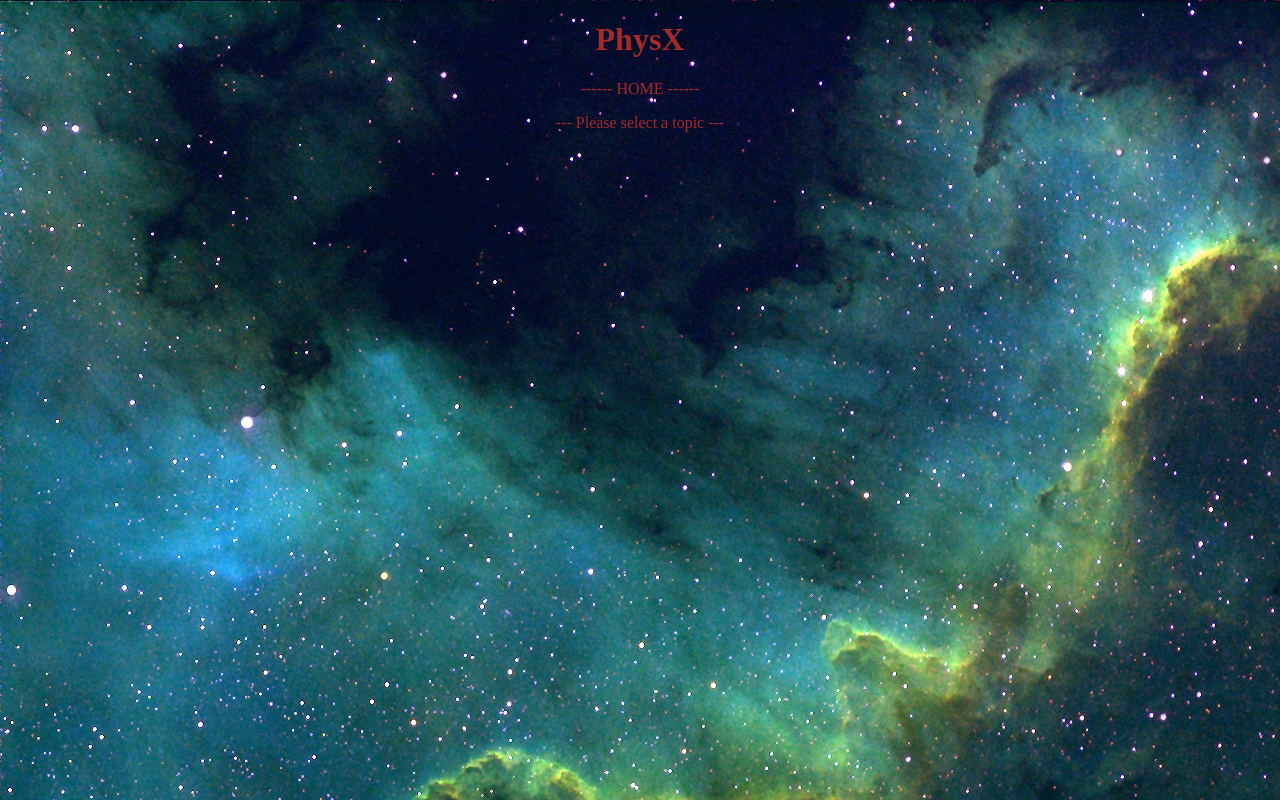
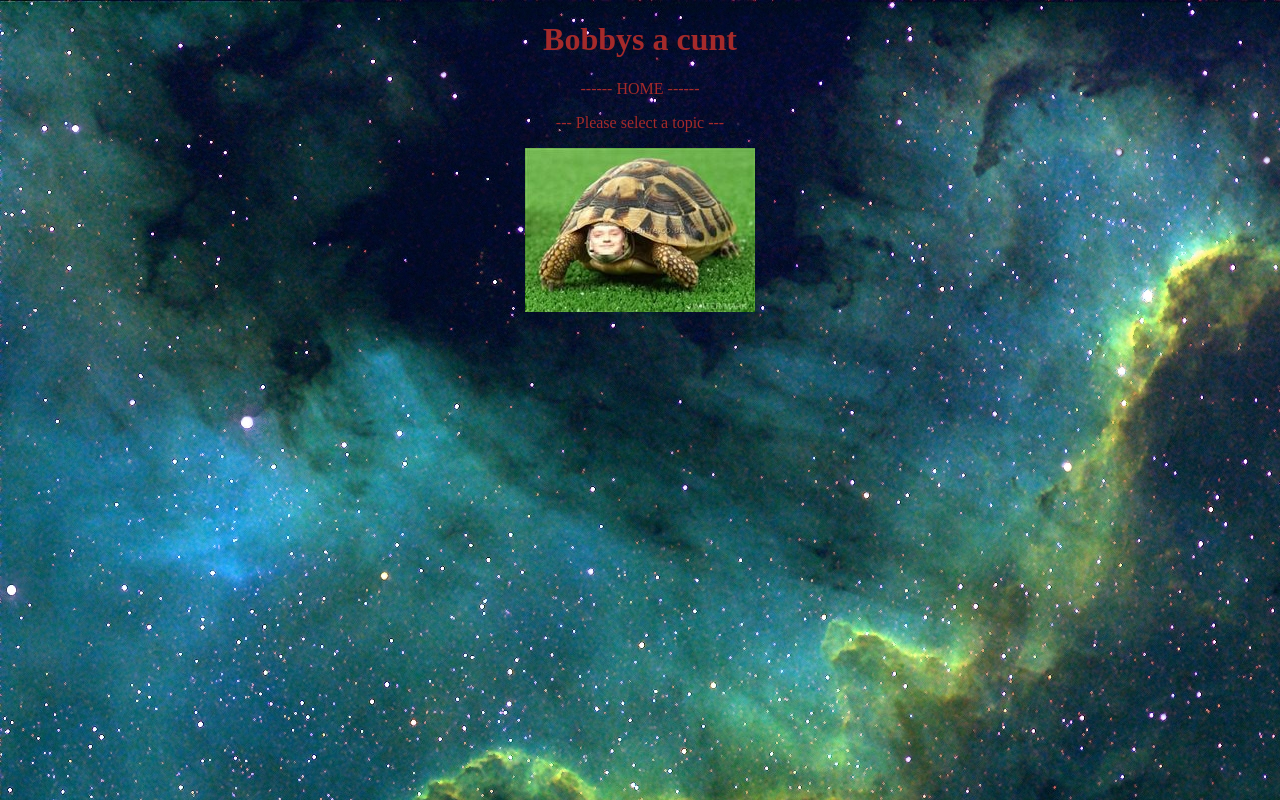
Before and after one commit to DeanBrown2000/DeanBrown2000.github.io, a plain HTML site: page index.html in a window 1280 px wide. Drawn offline with Linux system fonts and the light colour scheme.

Commit message:
New Site

```diff
--- a/index.html
+++ b/index.html
@@ -6,7 +6,7 @@
 
     <center>
 
-      <h1 style="font-family:Times New Roman Bold; color:brown"> PhysX </h1>
+      <h1 style="font-family:Times New Roman Bold; color:brown"> Bobbys a cunt </h1>
       <p style="font-family: Times New Roman Bold; color:brown">------ HOME ------</p>
 
     </center>
@@ -16,6 +16,11 @@
   <center style="font-family:Times New Roman Bold; color:brown">
 
     <p> --- Please select a topic --- </p>
+	<img src="BOB.jpg">
+
+	<audio>
+	<source src="cunt.m4a" type="audio/ogg">
+	</audio>
 
 </body>
 </html>
```
Also changed, not shown: BOB.jpg (added), 1 other file.
